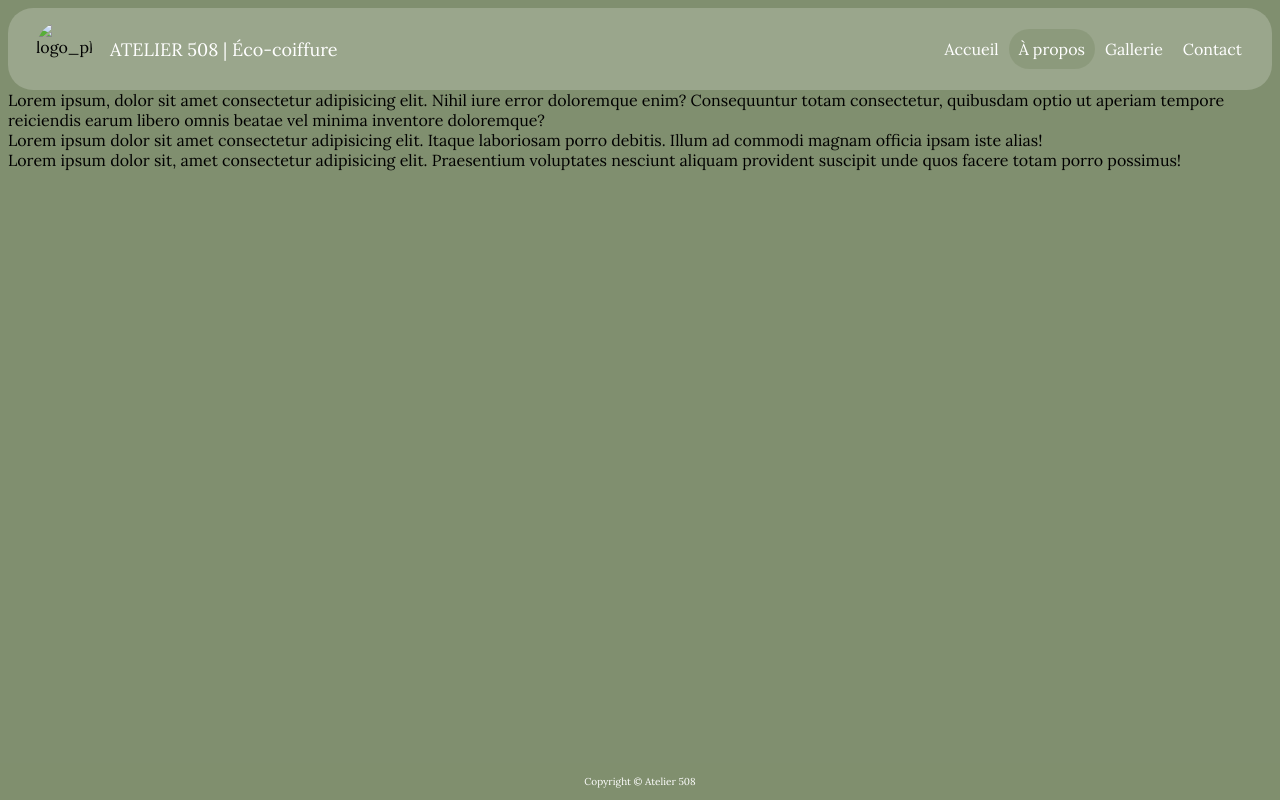
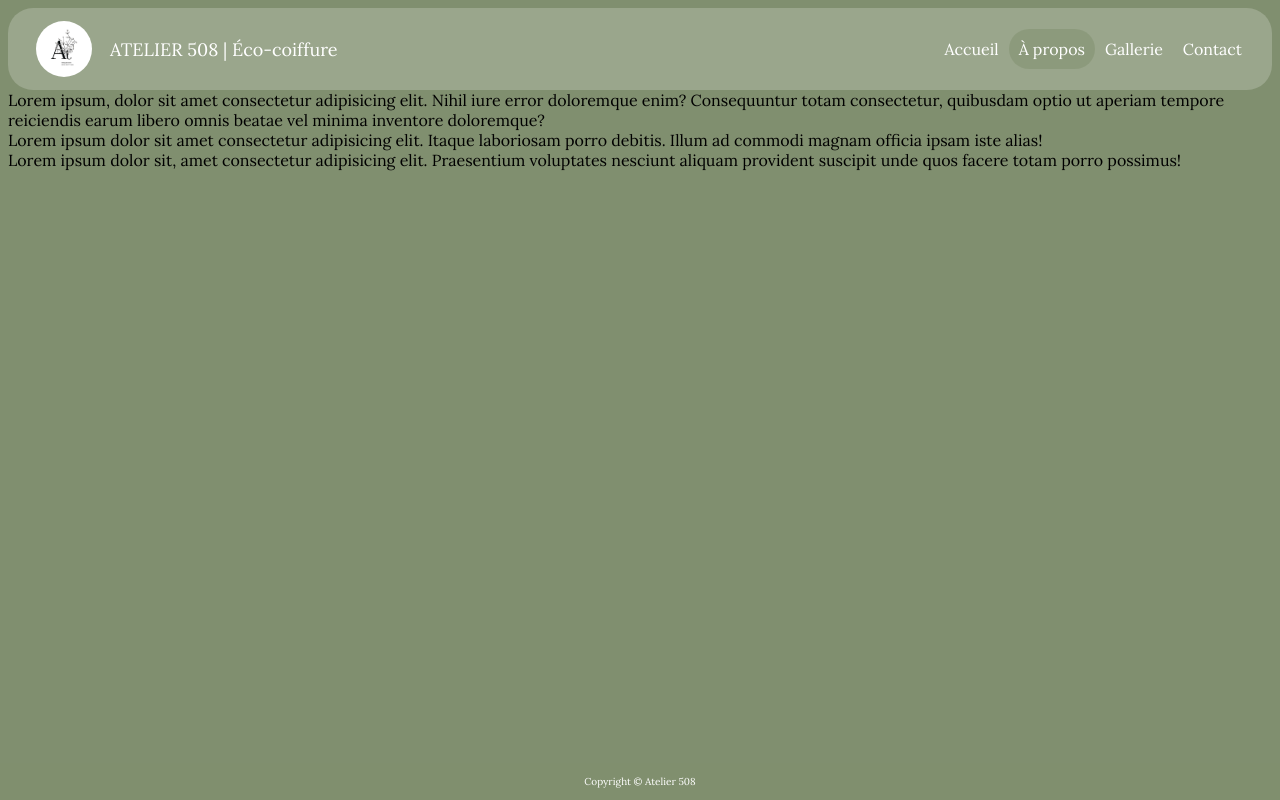
Before and after one commit to semajssor/atelier508-ecocoiffure, a plain HTML site: page apropos.html in a window 1280 px wide. Drawn offline with Linux system fonts and the light colour scheme; the site is published under a folder, as on GitHub Pages, so addresses that start at the root find nothing.

Commit message:
update path logo

```diff
--- a/apropos.html
+++ b/apropos.html
@@ -36,7 +36,7 @@
 				<nav>
 					<div class="logo">
 						<img
-							src="/assets/logo_plant.png"
+							src="./assets/logo_plant.png"
 							alt="logo_plant" />
 						<div class="header_title">
 							ATELIER 508 | Éco-coiffure
```
Also changed, not shown: contact.html (+1 -1 lines), gallerie.html (+1 -1 lines), 1 other file.
